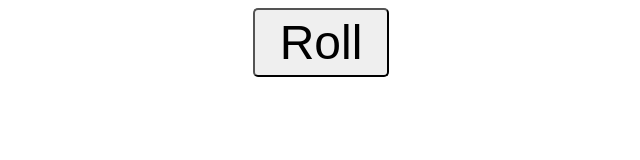
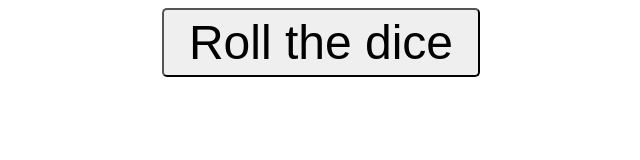
Before and after one commit to krishnaveni8500/DiceRoll, a plain HTML site: page index.html in a window 1280 px wide. Shown: the whole page, without its empty margins (319-959 px from the left). Drawn offline with Linux system fonts and the light colour scheme.

Commit message:
button name change

```diff
--- a/index.html
+++ b/index.html
@@ -7,7 +7,7 @@
     <link rel="stylesheet" href="style.css">
 </head>
 <body>
-    <button id="button">Roll</button><br><br>
+    <button id="button">Roll the dice</button><br><br>
     <label id="label"></label>
     <script src="index.js"></script>
 </body>
```
